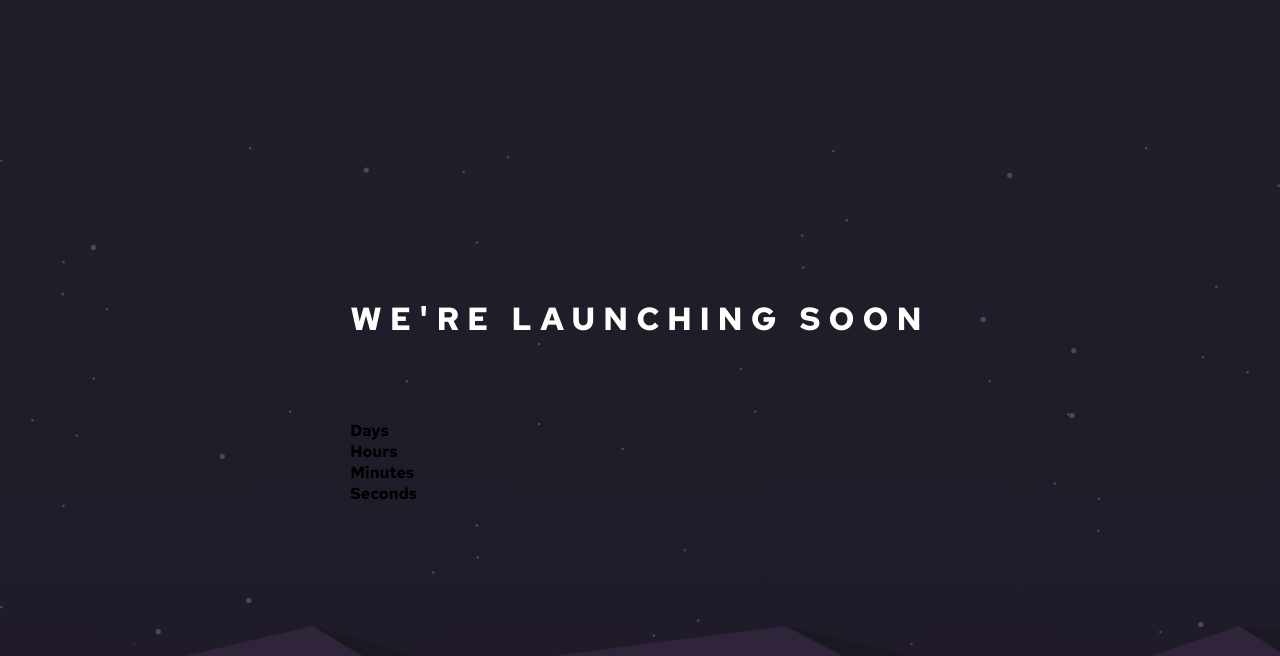
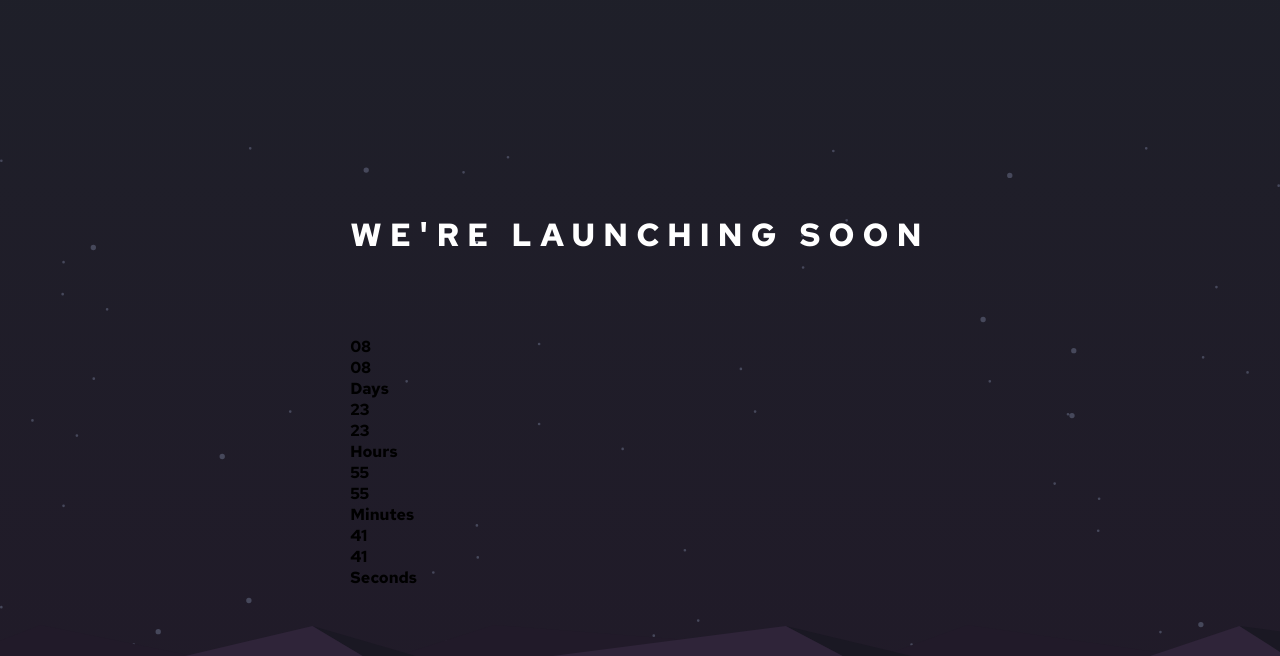
Before and after one commit to FazleLabib/frontend-mentor-launch-countdown-timer, a plain HTML site: page index.html in a window 1280 px wide. Shown: the top 656 px of the page. Drawn offline with Linux system fonts and the light colour scheme.

Commit message:
Add semanitc HTML for timer

```diff
--- a/index.html
+++ b/index.html
@@ -24,22 +24,50 @@
       <div class="timer">
 
         <div class="timer-item">
-          <div class="card"></div>
+          <div class="card">
+            <div class="top">
+              <span>08</span>
+            </div>
+            <div class="bottom">
+              <span>08</span>
+            </div>
+          </div>
           <p>Days</p>
         </div>
 
         <div class="timer-item">
-          <div class="card"></div>
+          <div class="card">
+            <div class="top">
+              <span>23</span>
+            </div>
+            <div class="bottom">
+              <span>23</span>
+            </div>
+          </div>
           <p>Hours</p>
         </div>
 
         <div class="timer-item">
-          <div class="card"></div>
+          <div class="card">
+            <div class="top">
+              <span>55</span>
+            </div>
+            <div class="bottom">
+              <span>55</span>
+            </div>
+          </div>
           <p>Minutes</p>
         </div>
 
         <div class="timer-item">
-          <div class="card"></div>
+          <div class="card">
+            <div class="top">
+              <span>41</span>
+            </div>
+            <div class="bottom">
+              <span>41</span>
+            </div>
+          </div>
           <p>Seconds</p>
         </div>
 
```
